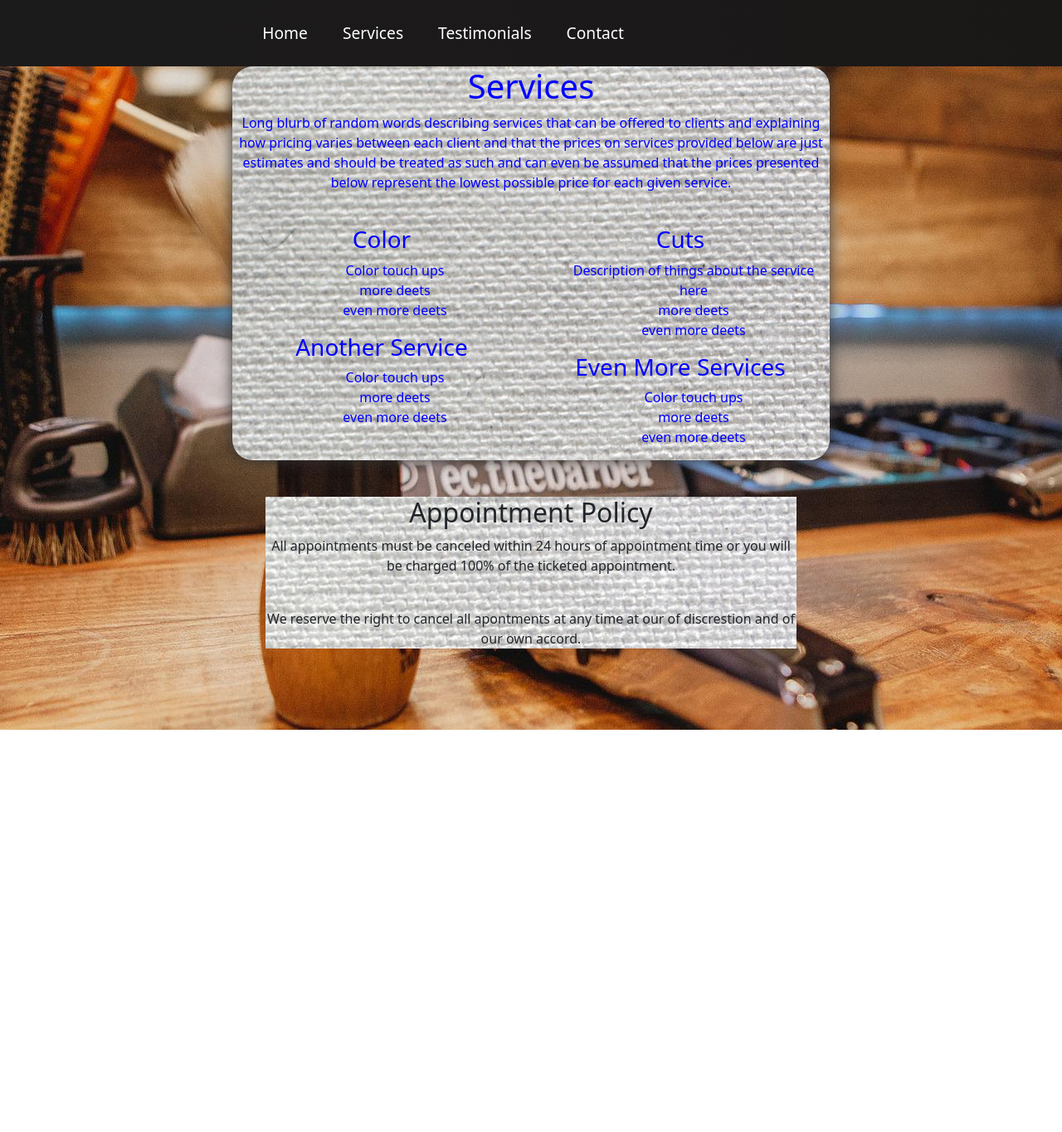
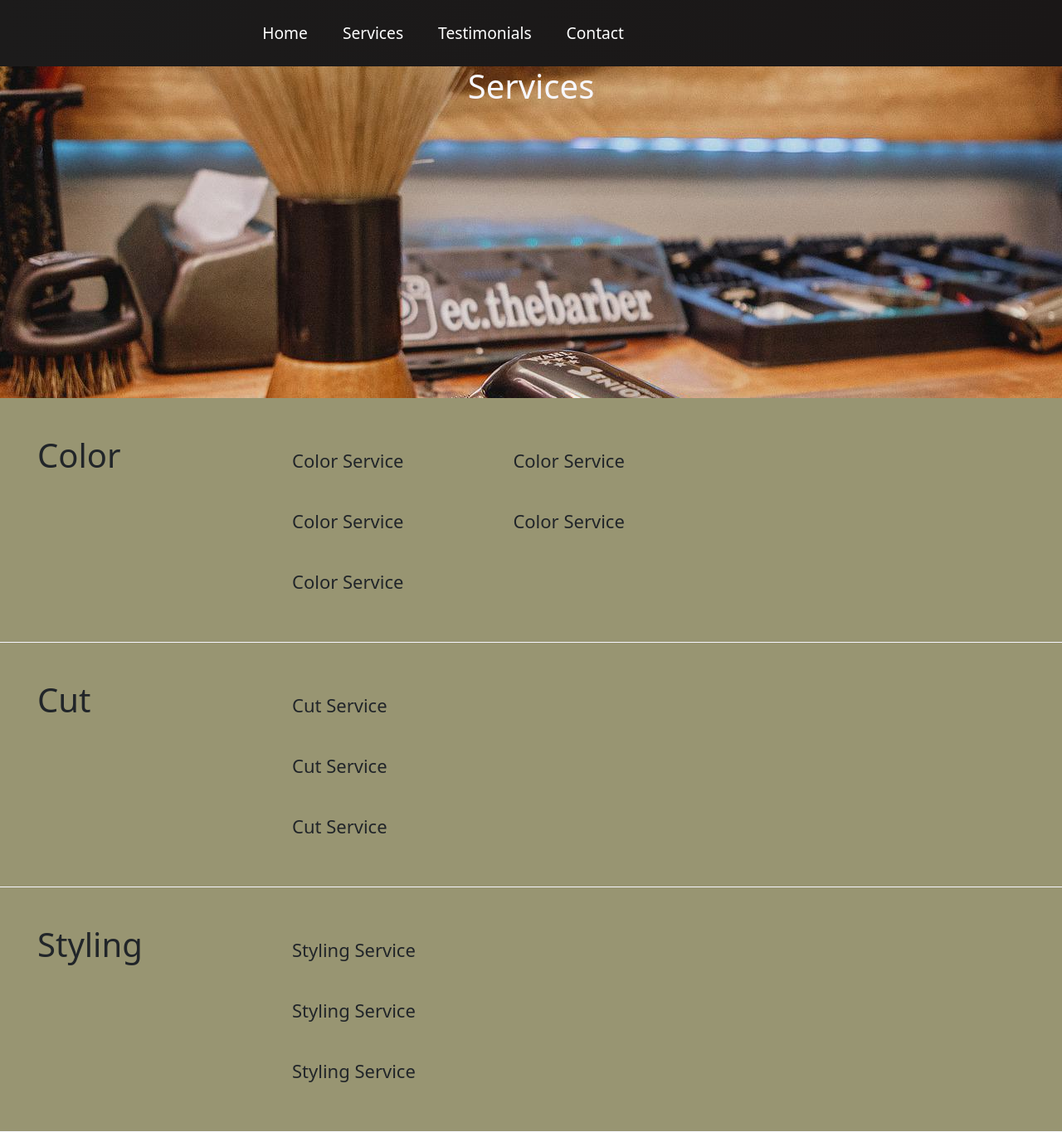
Before and after one commit to mmiles246/chives_site_01, a React (Create React App) app in the folder client/: page /services in a window 1280 px wide. Shown: the whole page at 83% size. Before the commit the page ends 880 px from the top, so only its background shows below. Built offline with nearby package versions, Linux system fonts and the light colour scheme.

Commit message:
Services page styling changed, add icons to footer.

```diff
--- a/client/src/components/Bio.css
+++ b/client/src/components/Bio.css
@@ -0,0 +1,18 @@
+.bio-container {
+    width: 100%;
+    height: 240px;
+    background-color: #000000;
+}
+
+.bio-container h2 {
+    text-align: center;
+    color: #F7F7FF;
+    padding-top: 5px;
+}
+
+.bio-text {
+    color: #F7F7FF;
+    text-align: center;
+    padding-top: 18px;
+
+}
--- a/client/src/components/Bio.js
+++ b/client/src/components/Bio.js
@@ -3,9 +3,10 @@ import './Bio.css';
 function Bio () {
 
     return (
-        <div>
-            <div>
-
+        <div className='bio-container'>
+            <h2>About</h2>
+            <div className='bio-text'>
+                <p>This area to be filled up with your personal bio. Blah blah blah blah blah blah Blah blah blah blah blah blah. Font changes incoming, hopefully today actually. Need to spice it up.</p>
             </div>
         </div>
     )
--- a/client/src/components/Footer.css
+++ b/client/src/components/Footer.css
@@ -3,8 +3,37 @@
     background-color: #2F2F2F;
     height: 100px;
     width: 100%;
+    align-content: center;
+    align-items: center;
+
 }
 
 .footer-deets {
     color: #F7F7FF;
+    vertical-align: middle;
+    text-align: center;
+    align-items: center;
+    padding-left: 8px;
 }
+
+.foot-icons {
+    position: absolute;
+    align-self: center;
+    vertical-align: middle;
+    text-align: center;
+    display: flex;
+    margin: 50%;
+}
+
+.fa-instagram {
+    color: #F7F7FF;
+    vertical-align: middle;
+    text-align: center;
+    float: left;
+}
+
+.fa-envelope {
+    color: #F7F7FF;
+    padding-left: 8px;
+    float: right;
+}
--- a/client/src/components/Footer.js
+++ b/client/src/components/Footer.js
@@ -5,7 +5,14 @@ function Footer () {
     return (
         <div className='footer-container'>
             <div className='footer-deets'>
-                Footer stuff here
+                (555)-555-5555
+            </div>
+            <div className='foot-icons'>
+                <i class="fa-brands fa-instagram fa-2xl"></i>
+                <i class="fa-regular fa-envelope fa-2xl"></i>
+            </div>
+            <div className='designer-tag'>
+
             </div>
         </div>
     )
--- a/client/src/components/Home.js
+++ b/client/src/components/Home.js
@@ -5,6 +5,7 @@ import sinks from './imgs/sinks.png';
 import scissors from './imgs/scissors.png';
 import interior from './imgs/interior.png';
 import Footer from './Footer';
+import Bio from './Bio';
 
 function Home () {
 
@@ -49,6 +50,7 @@ function Home () {
                     </Carousel.Item>
                 </Carousel>
             </div>
+            <Bio />
             <Footer />
         </div>
     )
--- a/client/src/components/NavBar.js
+++ b/client/src/components/NavBar.js
@@ -1,4 +1,4 @@
-import {Link, Outlet} from 'react-router-dom'
+import {Link, Outlet} from 'react-router-dom';
 import {useState} from 'react';
 import Button from './Button';
 import './NavBar.css';
@@ -37,7 +37,6 @@ function NavBar () {
                         <Link to={'/'} className='nav-links' onClick={e => setClicked(false)}>Contact</Link>
                     </li>
                 </ul>
-                {/* {button && <Button buttonStyle='btn--outline'>Signup</Button>} */}
             </div>
             <Outlet/>
         </nav>
--- a/client/src/components/Services.css
+++ b/client/src/components/Services.css
@@ -1,31 +1,70 @@
-.services-page {
+/* .services-page {
     background-image: url('./imgs/station.png');
     background-repeat: no-repeat;
     background-position: center;
     height: 100vh;
     display: block;
-}
+} */
 
-.services-container {
-    /* display: block; */
-    color: blue;
+/* .services-container {
+    color: #000000;
     width: 720px;
     margin: auto;
     border-radius: 25px;
-    background-color: rgba(0, 0, 0, 0.1);
     box-shadow: 0 0 17px #333;
     text-align: center;
     overflow: hidden;
     background-image: url(./imgs/canvas.png);
-    /* align-items: center; */
-    /* align-content: center; */
-    /* height: max-content; */
+} */
+.services-container {
+    background-color: #989572;
+    height: fit-content;
 }
-/* .services-background {
 
-} */
+.services-banner {
+    background-image: url('./imgs/station.png');
+    background-position: center;
+    width: 100%;
+    display: block;
+    height: 50vh;
+}
 
-.service-list-left {
+.services-banner h1 {
+    color: #F7F7FF;
+    text-align: center;
+    align-items: center;
+}
+
+.service-row {
+    /* overflow: hidden; */
+    display: flex;
+    align-items: baseline;
+    border-bottom: 1px solid #F7F7FF;
+}
+
+.service-row h3 {
+    padding: 45px;
+    font-size: 40px;
+    width: 25%;
+    /* overflow: hidden; */
+
+}
+
+.service-row ul {
+    /* width: 33%; */
+    float: right;
+    /* overflow: hidden; */
+    list-style: none;
+}
+
+.service-row li {
+    font-size: 22px;
+    margin-bottom: 40px;
+    margin-right: 100px;
+}
+
+
+/* .service-list-left {
     width: 50%;
     float: left;
     overflow: hidden;
@@ -38,7 +77,7 @@
     width: 50%;
     float: right;
     overflow: hidden;
-}
+} */
 
 /* .service-title-left {
     display: flex;
@@ -51,7 +90,7 @@
     margin: auto;
 } */
 
-.service-deets-left {
+/* .service-deets-left {
     list-style: none;
 }
 
@@ -64,7 +103,6 @@
 .policy-background {
     margin-top: 44px;
     margin: 44px 25%;
-    /* width: 75; */
     align-items: center;
     text-align: center;
     background-image: url(./imgs/canvas.png);
@@ -75,4 +113,4 @@
 
 .policy-container {
     text-align: center;
-}
+} */
--- a/client/src/components/Services.js
+++ b/client/src/components/Services.js
@@ -3,7 +3,50 @@ import station from './imgs/station.png';
 
 function Services () {
     return (
-        <div className="services-page">
+        <div className='services-page'>
+            <div >
+                <div className='services-banner'>
+                    <h1>Services</h1>
+                </div>
+                <div className='services-container'>
+                    <div className='service-row'>
+                        <h3>Color</h3>
+                        <ul>
+                            <li>Color Service</li>
+                            <li>Color Service</li>
+                            <li>Color Service</li>
+                        </ul>
+                        <ul>
+                            <li>Color Service</li>
+                            <li>Color Service</li>
+                        </ul>
+                    </div>
+                    <div className='service-row'>
+                        <h3>Cut</h3>
+                        <ul>
+                            <li>Cut Service</li>
+                            <li>Cut Service</li>
+                            <li>Cut Service</li>
+                        </ul>
+                    </div>
+                    <div className='service-row'>
+                        <h3>Styling</h3>
+                        <ul>
+                            <li>Styling Service</li>
+                            <li>Styling Service</li>
+                            <li>Styling Service</li>
+                        </ul>
+                    </div>
+                </div>
+            </div>
+        </div>
+    )
+}
+
+export default Services;
+
+
+{/* <div className="services-page">
             <div className='services-background'>
                 <div className='services-container'>
                     <h1>Services</h1>
@@ -48,8 +91,4 @@ function Services () {
                 </div>
 
             </div>
-        </div>
-    )
-}
-
-export default Services;
+        </div> */}
```
